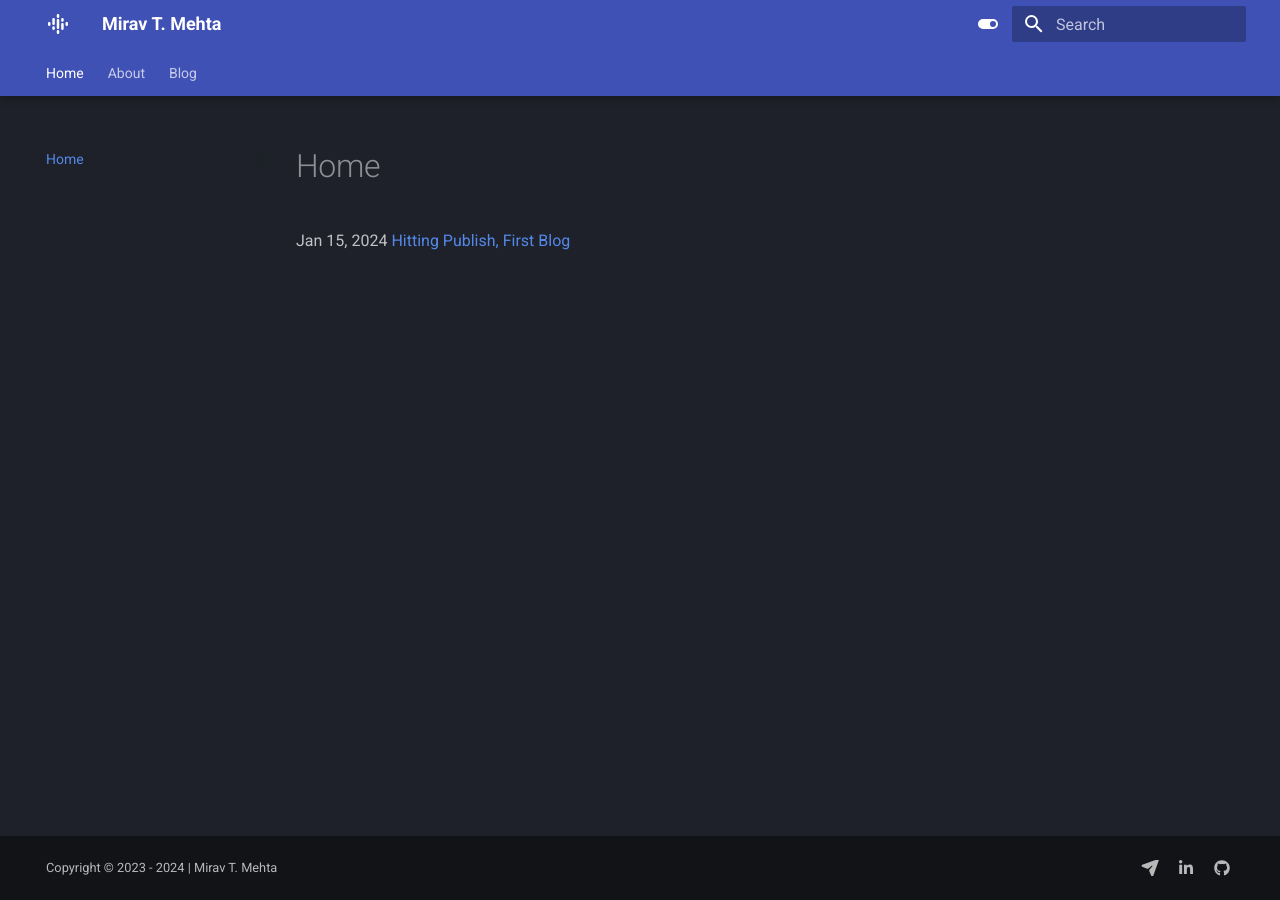
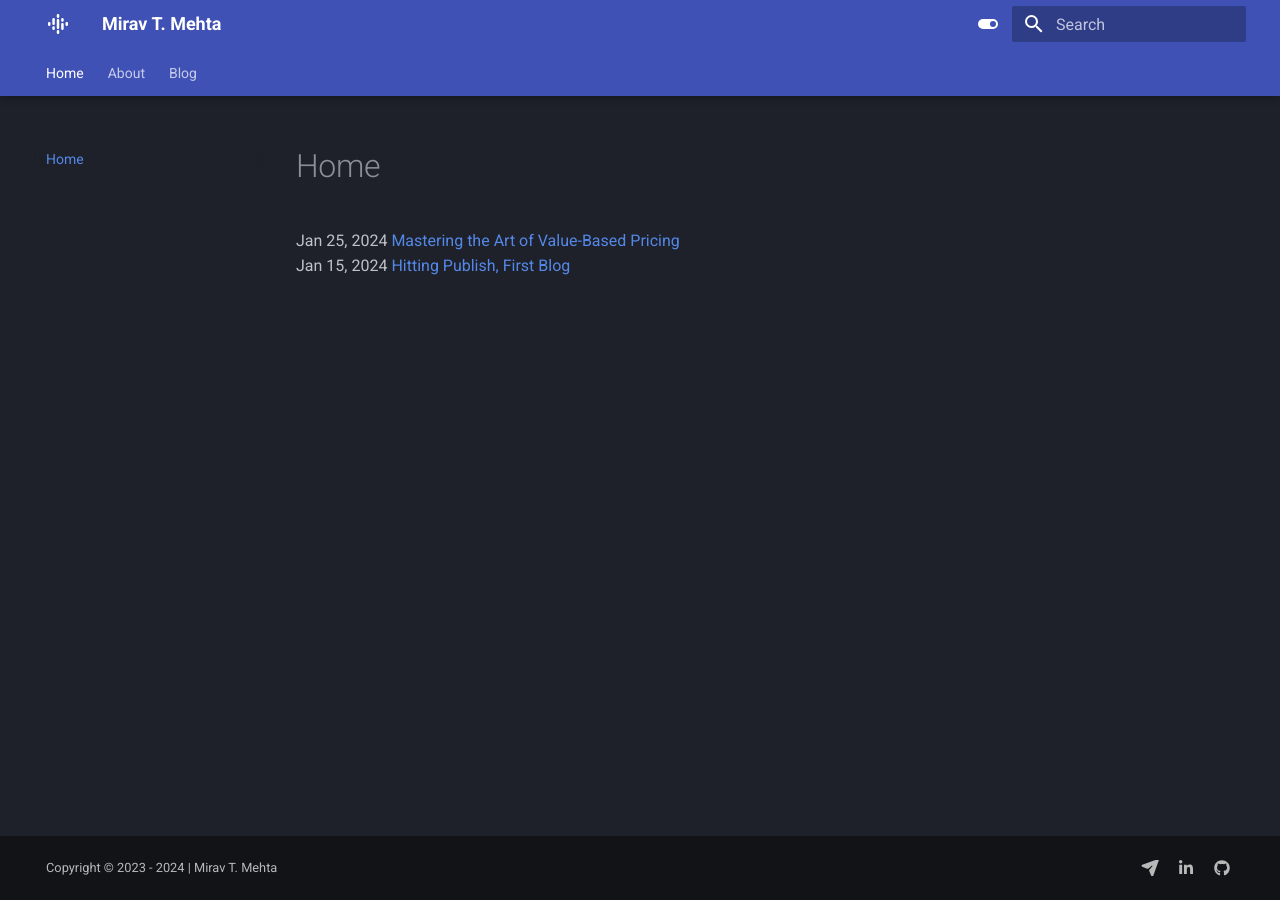
Before and after one commit to miravtmehta/website, an MkDocs documentation site: the page built from docs/index.md, in a window 1280 px wide. Built offline with MkDocs 1.6.1 and Material for MkDocs 9.7.7, drawn with Linux system fonts in a browser that asks for light colours.

Commit message:
Adding Mastering the Art of Value-Based Pricing

```diff
--- a/docs/index.md
+++ b/docs/index.md
@@ -4,6 +4,7 @@
 [//]: # (2024-10-15   [Bug-Free Focus: Brain Hacks for Peak Engineering Performance]&#40;blog/posts/03.md&#41; <br>)
 
 [//]: # (2023-09-11   [Mastering the Art of Value-Based Pricing]&#40;blog/posts/02.md&#41; <br>)
+Jan 25, 2024   [Mastering the Art of Value-Based Pricing](blog/posts/02.md) <br>
 Jan 15, 2024   [Hitting Publish, First Blog](blog/posts/01.md) <br>
 
 
```
